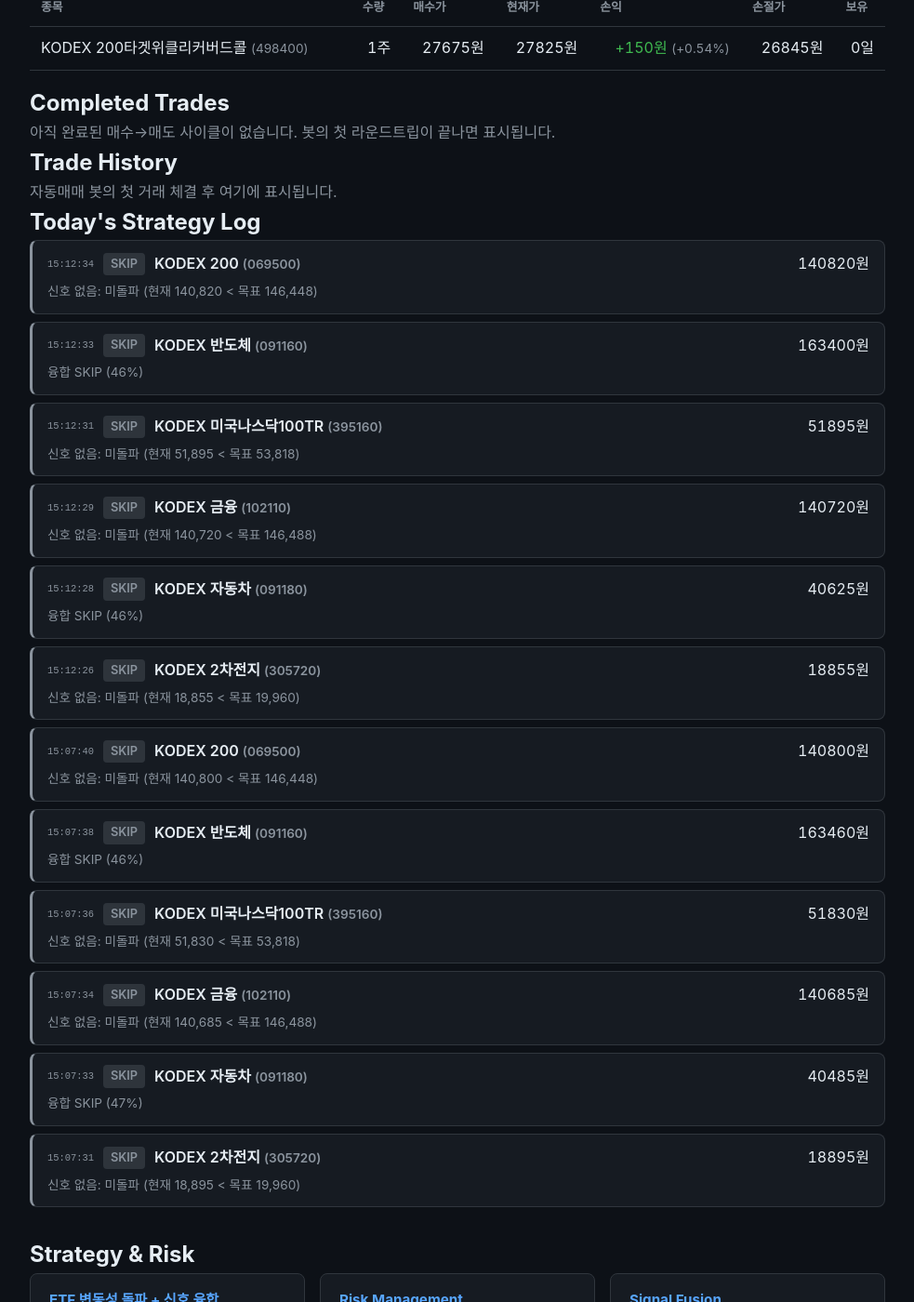
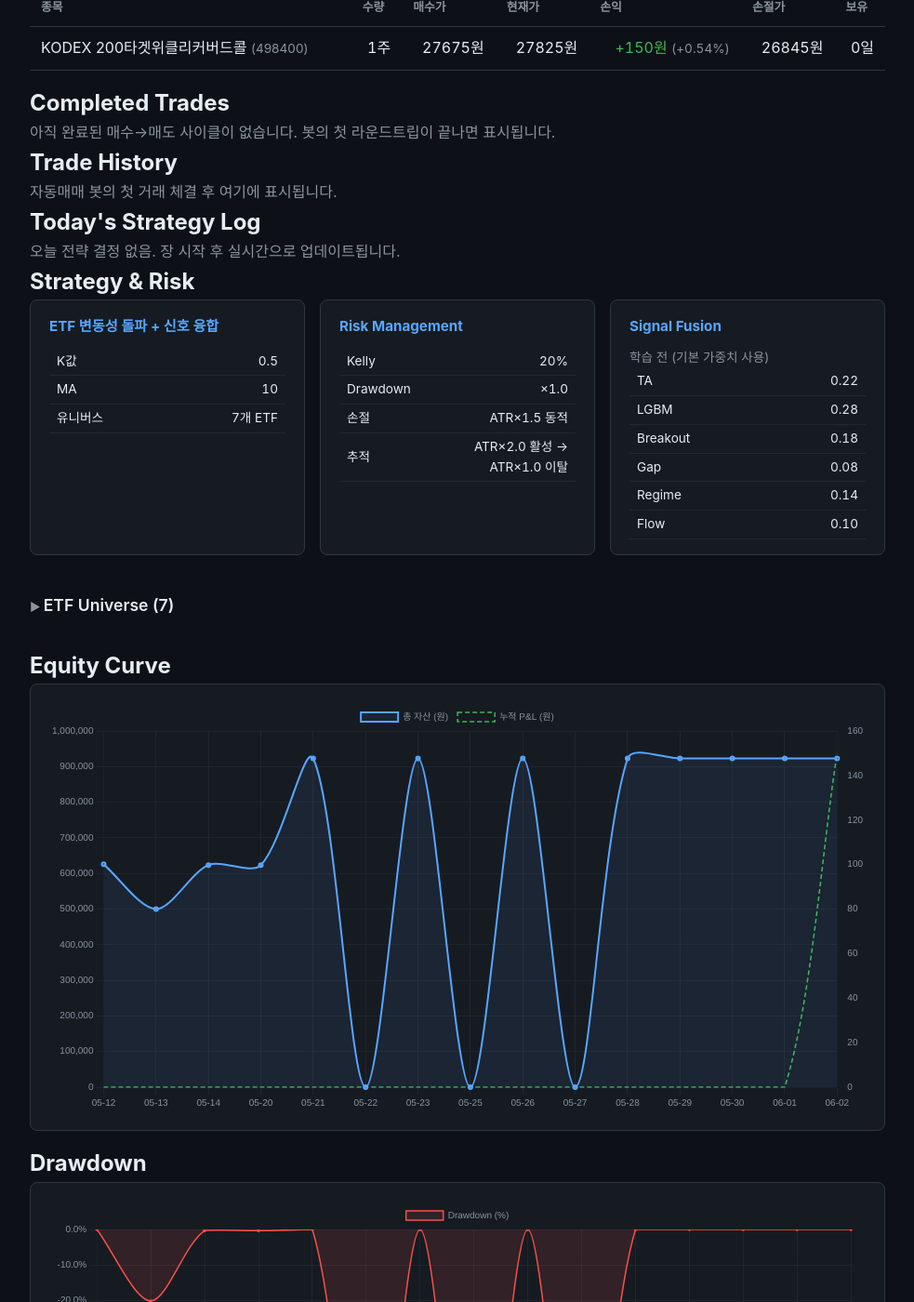
Before and after one commit to BudongJW/kis-trading-journal, a Jekyll site: the page built from index.html, in a window 1280 px wide and 1400 px high, scrolled down 1509 px. Shown: the whole window at 93% size, without its empty margins (148-1131 px from the left). Built offline with Jekyll 4.4.1, drawn with Linux system fonts in a browser that asks for light colours; nearby versions of some CDN libraries; some of the changed text lies outside the part shown.

Commit message:
auto: portfolio update 16:22

```diff
--- a/_data/portfolio.json
+++ b/_data/portfolio.json
@@ -1,5 +1,5 @@
 {
-  "updated_at": "2026-06-02T15:30:23.175835",
+  "updated_at": "2026-06-02T16:21:57.205502",
   "initial_capital": 500000,
   "cash": 922856,
   "holdings": [
@@ -350,15 +350,8 @@
     "trained": false
   },
   "bear_strategy": {
-    "enabled": true,
-    "regime": "CAUTION",
-    "confidence": 0.65,
-    "sma_ratio": 0.9933,
-    "canary_bad": 1,
-    "canary_scores": {
-      "195930": 0.9699,
-      "132030": -0.2355
-    }
+    "regime": "BULL",
+    "enabled": false
   },
   "us_session": {
     "enabled": true,
@@ -369,118 +362,5 @@
     "budget_pct": 0.4,
     "regime_linked": true
   },
-  "decisions": [
-    {
-      "time": "15:12:34",
-      "symbol": "069500",
-      "name": "KODEX 200",
-      "action": "skip",
-      "reason": "신호 없음: 미돌파 (현재 140,820 < 목표 146,448)",
-      "price": 140820,
-      "ta_total": -5.1
-    },
-    {
-      "time": "15:12:33",
-      "symbol": "091160",
-      "name": "KODEX 반도체",
-      "action": "skip",
-      "reason": "융합 SKIP (46%)",
-      "price": 163400,
-      "ta_total": 15.3,
-      "lgbm_prob": 0.5
-    },
-    {
-      "time": "15:12:31",
-      "symbol": "395160",
-      "name": "KODEX 미국나스닥100TR",
-      "action": "skip",
-      "reason": "신호 없음: 미돌파 (현재 51,895 < 목표 53,818)",
-      "price": 51895,
-      "ta_total": 0.7
-    },
-    {
-      "time": "15:12:29",
-      "symbol": "102110",
-      "name": "KODEX 금융",
-      "action": "skip",
-      "reason": "신호 없음: 미돌파 (현재 140,720 < 목표 146,488)",
-      "price": 140720,
-      "ta_total": -5.1
-    },
-    {
-      "time": "15:12:28",
-      "symbol": "091180",
-      "name": "KODEX 자동차",
-      "action": "skip",
-      "reason": "융합 SKIP (46%)",
-      "price": 40625,
-      "ta_total": 18.7,
-      "lgbm_prob": 0.5
-    },
-    {
-      "time": "15:12:26",
-      "symbol": "305720",
-      "name": "KODEX 2차전지",
-      "action": "skip",
-      "reason": "신호 없음: 미돌파 (현재 18,855 < 목표 19,960)",
-      "price": 18855,
-      "ta_total": -17.6
-    },
-    {
-      "time": "15:07:40",
-      "symbol": "069500",
-      "name": "KODEX 200",
-      "action": "skip",
-      "reason": "신호 없음: 미돌파 (현재 140,800 < 목표 146,448)",
-      "price": 140800,
-      "ta_total": -5.1
-    },
-    {
-      "time": "15:07:38",
-      "symbol": "091160",
-      "name": "KODEX 반도체",
-      "action": "skip",
-      "reason": "융합 SKIP (46%)",
-      "price": 163460,
-      "ta_total": 15.2,
-      "lgbm_prob": 0.5
-    },
-    {
-      "time": "15:07:36",
-      "symbol": "395160",
-      "name": "KODEX 미국나스닥100TR",
-      "action": "skip",
-      "reason": "신호 없음: 미돌파 (현재 51,830 < 목표 53,818)",
-      "price": 51830,
-      "ta_total": 0.9
-    },
-    {
-      "time": "15:07:34",
-      "symbol": "102110",
-      "name": "KODEX 금융",
-      "action": "skip",
-      "reason": "신호 없음: 미돌파 (현재 140,685 < 목표 146,488)",
-      "price": 140685,
-      "ta_total": -5.1
-    },
-    {
-      "time": "15:07:33",
-      "symbol": "091180",
-      "name": "KODEX 자동차",
-      "action": "skip",
-      "reason": "융합 SKIP (47%)",
-      "price": 40485,
-      "ta_total": 19.2,
-      "lgbm_prob": 0.5
-    },
-    {
-      "time": "15:07:31",
-      "symbol": "305720",
-      "name": "KODEX 2차전지",
-      "action": "skip",
-      "reason": "신호 없음: 미돌파 (현재 18,895 < 목표 19,960)",
-      "price": 18895,
-      "ta_total": -17.6
-    }
-  ]
+  "decisions": []
 }
```
